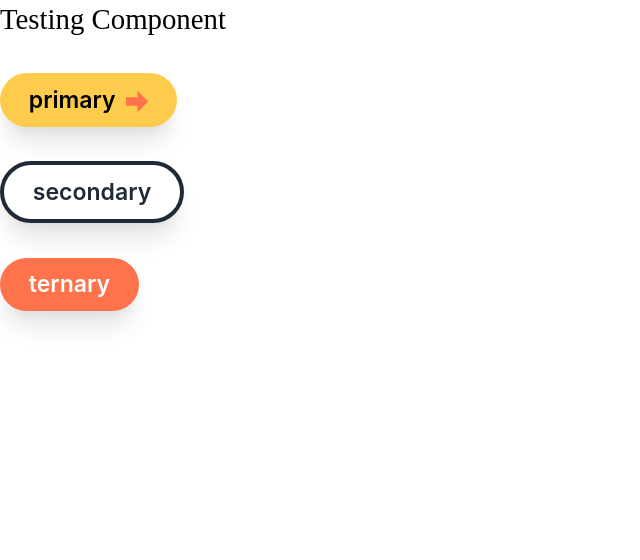
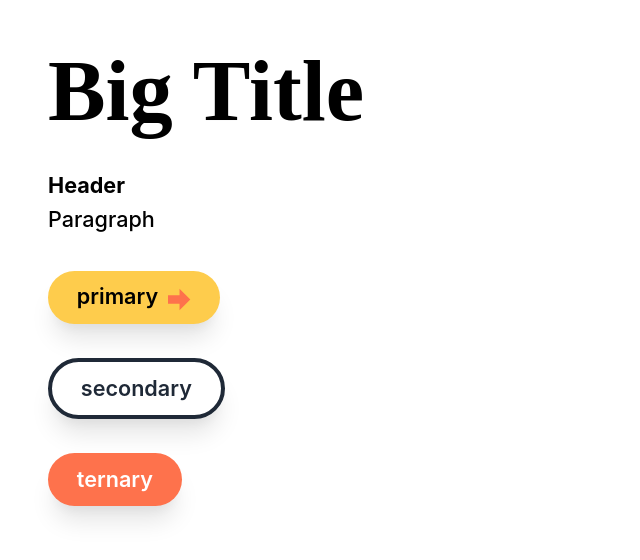
Before and after one commit to alirafli/food-app, a React (Create React App) app: page / in a window 1280 px wide. Shown: the top 560 px of the page, without its empty margins (0-640 px from the left). Built offline with nearby package versions, Linux system fonts and the light colour scheme.

Commit message:
add header & paragraph component

```diff
--- a/src/components/Button/Button.js
+++ b/src/components/Button/Button.js
@@ -19,16 +19,16 @@ const Button = ({
       );
     }
   };
+
   return (
     <button
       className={`
-        ${
-          secondary
-            ? "border-4 border-gray-800 text-gray-800 hover:border-black hover:text-black"
-            : `${ternary ? "bg-ternary hover:bg-ternary2 text-white" : "bg-primary hover:bg-yellow-400"}` }
-        ${bold ? "font-semibold" : ""}
-        ${fullWidht ? "w-full" : ""}
-        flex items-center justify-between shadow-xl rounded-full py-2 px-6 transition `}
+        ${secondary ? "border-4 border-gray-800 text-gray-800 hover:border-black hover:text-black"
+          : `${ternary ? "bg-ternary hover:bg-ternary2 text-white"
+              : "bg-primary hover:bg-yellow-400"}` }
+        ${bold && "font-semibold"}
+        ${fullWidht && "w-full"}
+        flex items-center justify-between shadow-xl rounded-full py-2 px-6 transition md:text-lg text-sm `}
       onClick={onClick}
     >
       {text} {arrowIcon()}
--- /dev/null
+++ b/src/components/Paragraph/Paragraph.js
@@ -0,0 +1,11 @@
+import React from "react";
+
+const Paragraph = ({ children, header = false }) => {
+  return (
+    <div>
+      <p className={`${header ? "font-bold" : "font-medium"} md:text-lg text-base`}>{children}</p>
+    </div>
+  );
+};
+
+export default Paragraph;
--- a/src/components/Title/Title.css
+++ /dev/null
@@ -1,3 +0,0 @@
-.primary {
-  font-family: "Playfair Display", serif;
-}
--- a/src/components/Title/Title.js
+++ b/src/components/Title/Title.js
@@ -1,8 +1,15 @@
 import React from "react";
-import "./Title.css";
 
-const Title = ({text}) => {
-  return <h1 className="primary text-2xl">{text}</h1>;
+const Title = ({ children, main = false, bold = false }) => {
+  return (
+    <h1
+      className={`font-primary  ${main ? "md:text-7xl text-5xl" : "text-2xl"} ${
+        bold ? "font-bold" : "font-normal"
+      }`}
+    >
+      {children}
+    </h1>
+  );
 };
 
 export default Title;
--- a/src/test/Component.js
+++ b/src/test/Component.js
@@ -1,11 +1,17 @@
 import React from "react";
 import Button from "../components/Button/Button";
 import Title from "../components/Title/Title";
+import Paragraph from "../components/Paragraph/Paragraph";
 
 const Component = () => {
   return (
-    <div>
-      <Title text="Testing Component" />
+    <div className="ml-10 mt-10">
+      <Title main bold>
+        Big Title
+      </Title>
+      <br />
+      <Paragraph header>Header</Paragraph>
+      <Paragraph >Paragraph</Paragraph>
       <br />
       <Button text="primary" rounded bold arrow />
       <br />
--- a/tailwind.config.js
+++ b/tailwind.config.js
@@ -7,6 +7,9 @@ module.exports = {
         primary: "#FECC4C",
         ternary: "#FE724C",
         ternary2: "#D64822"
+      },
+      fontFamily: {
+        primary: ["Playfair Display, serif"]
       }
     },
   },
```
